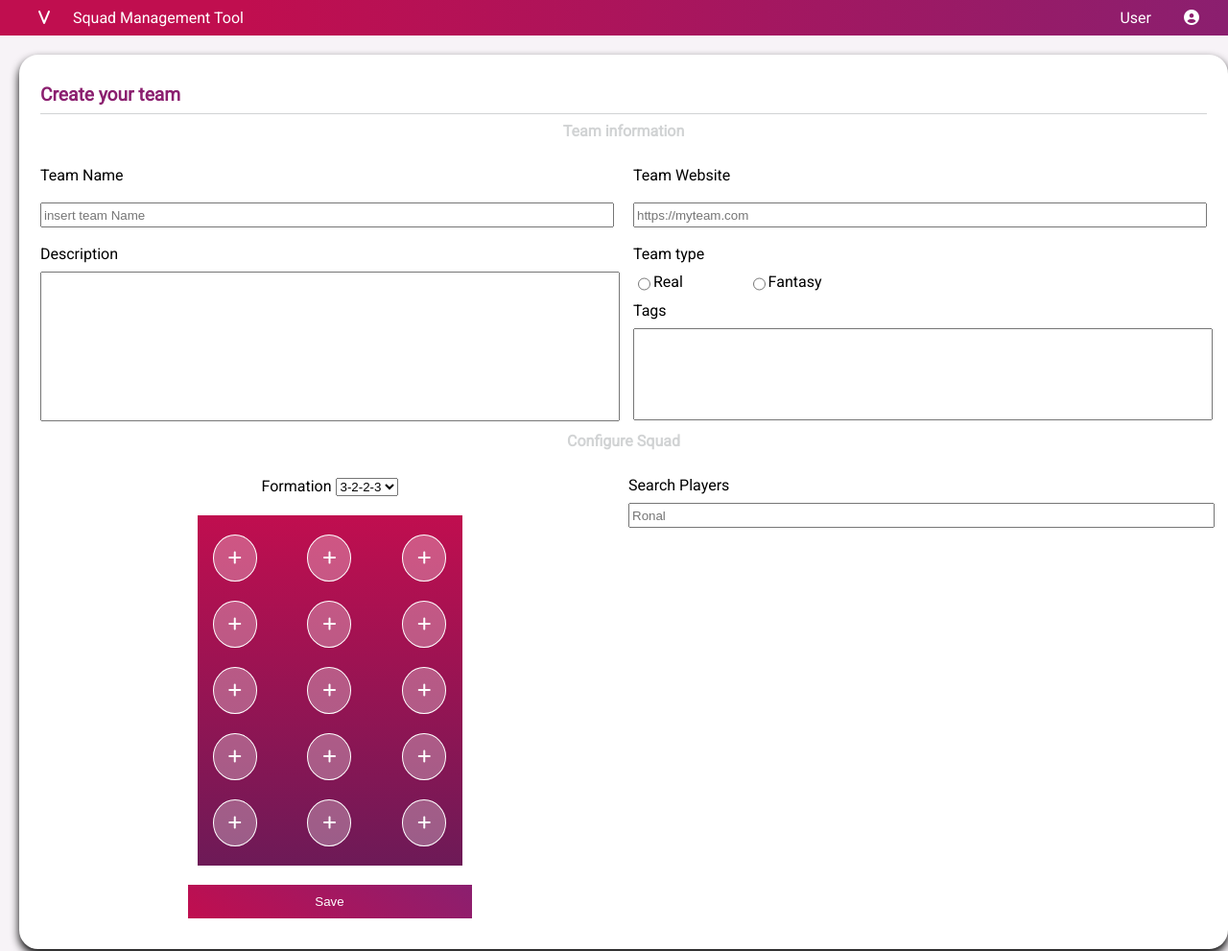
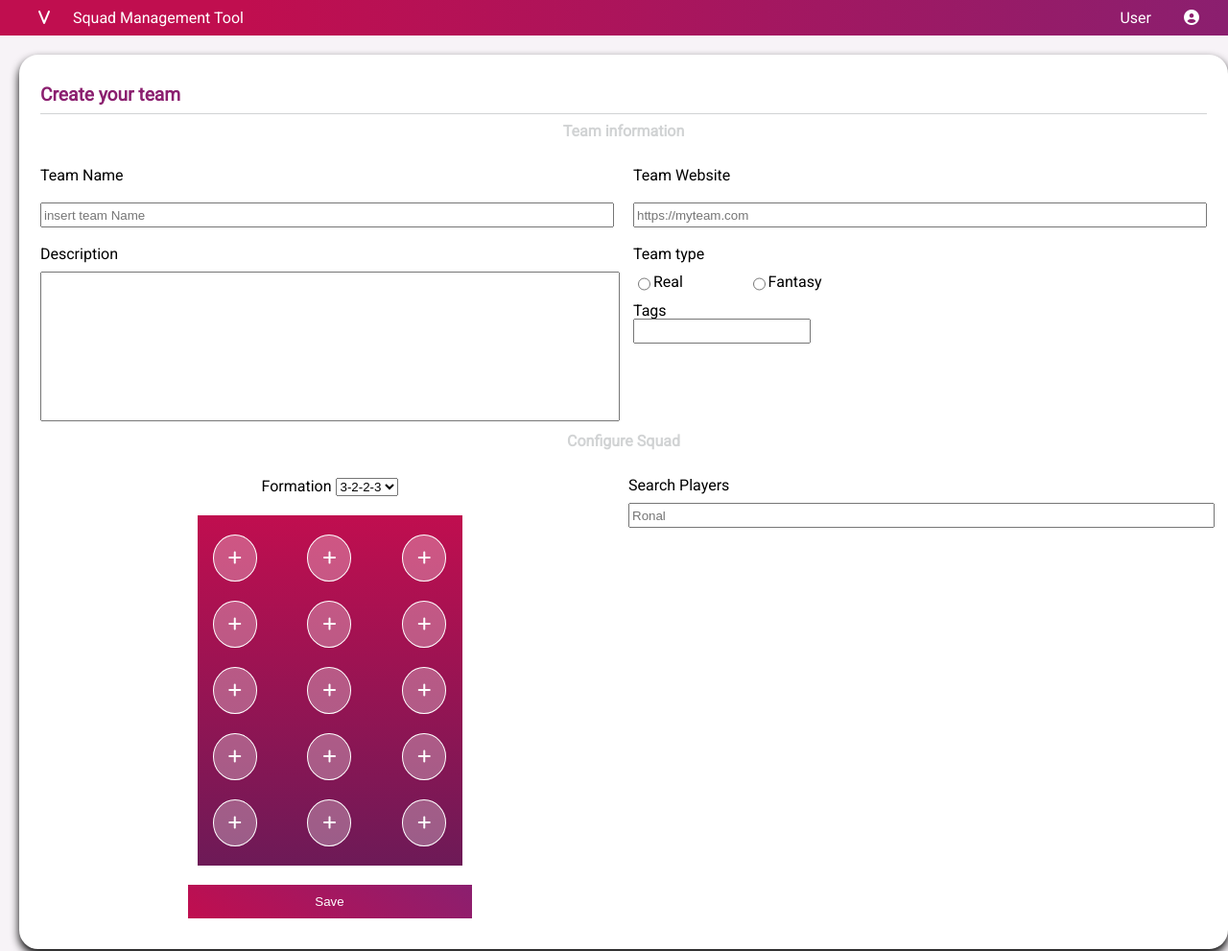
Before and after one commit to Legatario/Venturus, a website: page SquadTool/teamplate.html in a window 1280 px wide. Shown: the top 991 px of the page at 96% size. Drawn offline with nearby package versions, Linux system fonts and the light colour scheme.

Commit message:
criando tags

```diff
--- a/SquadTool/teamplate.html
+++ b/SquadTool/teamplate.html
@@ -59,7 +59,11 @@
 
                         <div>
                             <label for="tags">Tags</label>
-                            <textarea id="tags" cols="25" rows="6"></textarea>
+                            <div class="textarea">
+                                <div class="tag-container">
+                                    <input >
+                                </div>
+                            </div>
                         </div>
                     </div>
 
@@ -164,8 +168,9 @@
 
     <script src="./node_modules/jquery/dist/jquery.min.js"></script>
     <script src="https://kit.fontawesome.com/2e6a53fcee.js" crossorigin="anonymous"></script>
+    <script src="./src/js/tags.js"></script>
     <!-- <script src="./src/js/scripts.js"></script> -->
 
-    <script src="./src/js/jqueryCustom.js"></script>
+    <!-- <script src="./src/js/jqueryCustom.js"></script> -->
 </body>
 </html>
```
